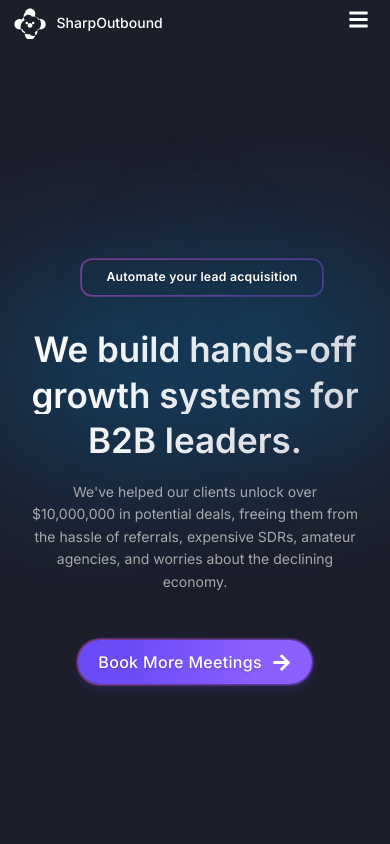
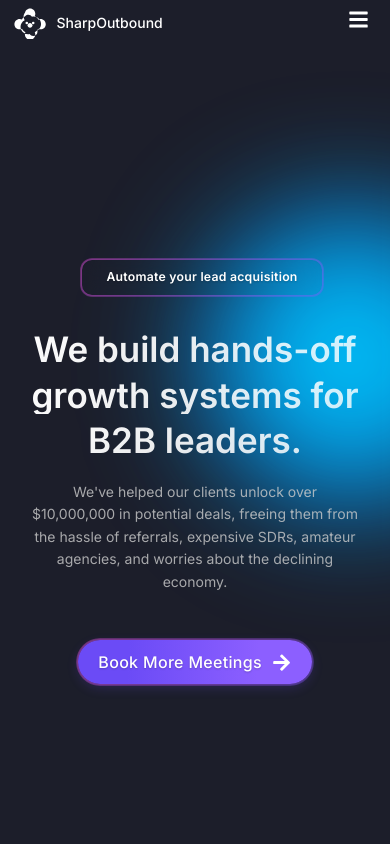
Before and after one commit to Rajje93/SharpOutbound, a React (Vite) app: page / in a window 390 px wide. Shown: the top 844 px of the page. Built offline with nearby package versions, Linux system fonts and the light colour scheme.

Commit message:
Update: Super bright flashlight effect for mobile orbs

```diff
--- a/src/App.css
+++ b/src/App.css
@@ -208,31 +208,39 @@ body {
 /* ONLY change the mobile styles */
 @media (max-width: 768px) {
   .background-orbs::before {
-    width: 60vw;  /* Slightly larger */
-    height: 60vw;
-    top: 30%;    /* More centered */
-    left: -5%;   /* More centered */
-    opacity: 0.9; /* Much brighter */
-    filter: blur(90px);
+    width: 80vw;  /* Even larger */
+    height: 80vw;
+    top: 25%;    /* Slightly higher */
+    left: 50%;   /* Center horizontally */
+    transform: translateX(-50%); /* Perfect centering */
+    opacity: 1;   /* Full opacity */
+    filter: blur(60px); /* Less blur for more intensity */
     background: radial-gradient(
       circle at center,
-      rgba(0, 157, 255, 1) 0%, /* Full opacity blue */
-      transparent 65%
+      rgb(0, 157, 255) 0%,     /* Pure blue */
+      rgba(0, 157, 255, 0.8) 30%,
+      rgba(0, 157, 255, 0.4) 60%,
+      transparent 80%
     );
+    mix-blend-mode: screen; /* Makes it extra glowy */
   }
 
   .background-orbs::after {
-    width: 60vw;
-    height: 60vw;
-    top: 30%;
-    right: -5%;
-    opacity: 0.9;
-    filter: blur(90px);
+    width: 80vw;
+    height: 80vw;
+    top: 25%;
+    left: 50%;
+    transform: translateX(-50%) translateY(-20%); /* Offset from first orb */
+    opacity: 1;
+    filter: blur(60px);
     background: radial-gradient(
       circle at center,
-      rgba(0, 157, 255, 1) 0%,
-      transparent 65%
+      rgb(0, 157, 255) 0%,
+      rgba(0, 157, 255, 0.8) 30%,
+      rgba(0, 157, 255, 0.4) 60%,
+      transparent 80%
     );
+    mix-blend-mode: screen;
   }
 }
 
```
